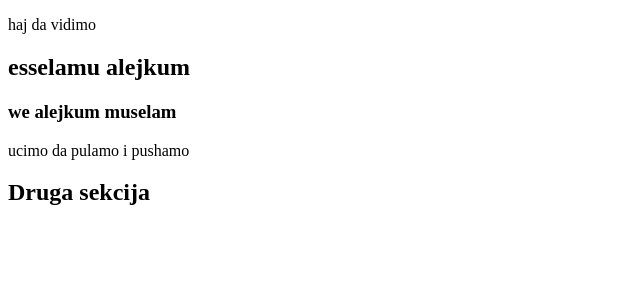
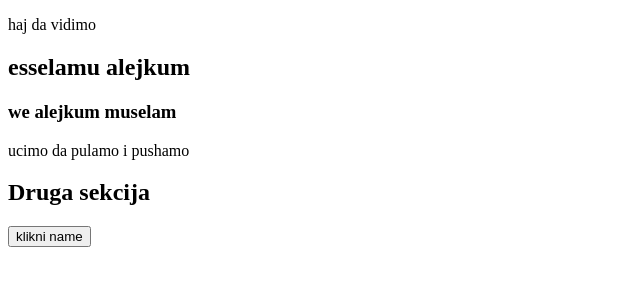
Before and after one commit to sumski3/proba1, a plain HTML site: page index.html in a window 1280 px wide. Shown: the whole page, without its empty margins (0-640 px from the left). Drawn offline with Linux system fonts and the light colour scheme.

Commit message:
klikni name

```diff
--- a/index.html
+++ b/index.html
@@ -14,5 +14,6 @@
     <div>
       <h2>Druga sekcija</h2>
     </div>
+    <button>klikni name</button>
   </body>
 </html>
```
